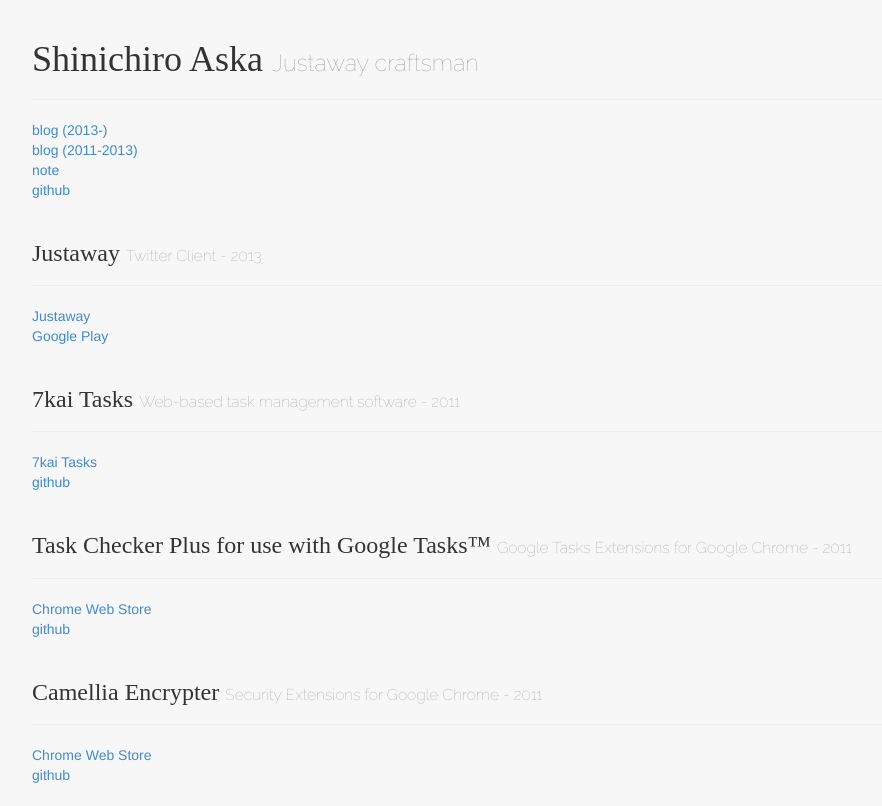
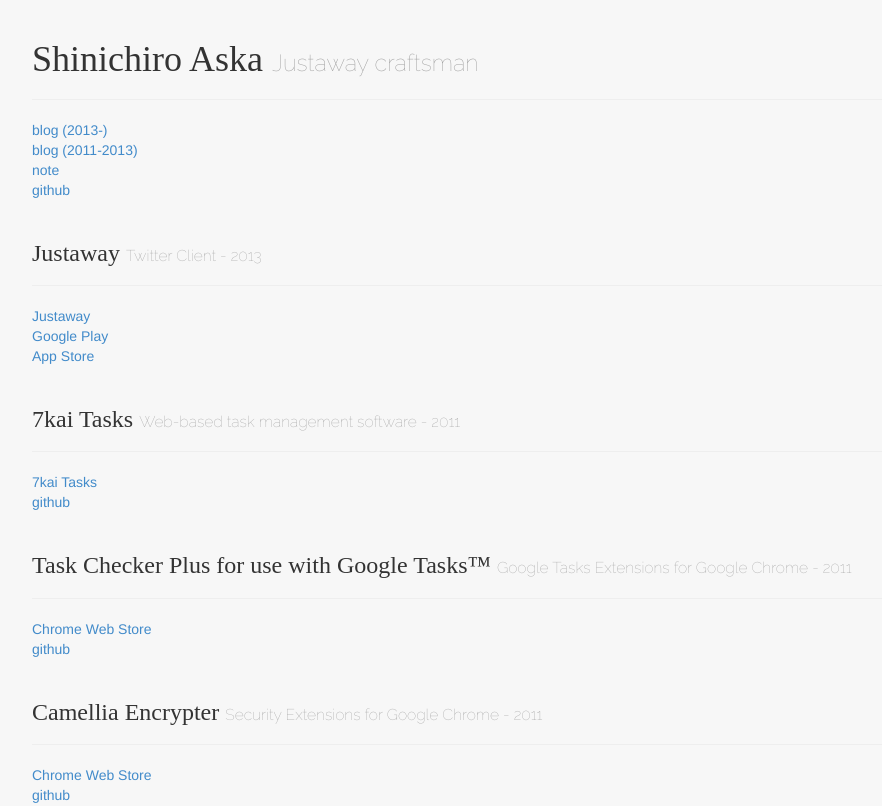
Before and after one commit to s-aska/aska.pw, a plain HTML site: page static/index.html in a window 1280 px wide. Shown: the top 806 px of the page, without its empty margins (38-920 px from the left). Drawn offline with Linux system fonts and the light colour scheme; a web font is replaced by a local one.

Commit message:
Add App Store

```diff
--- a/static/index.html
+++ b/static/index.html
@@ -123,6 +123,7 @@
 			<ul class="list-unstyled">
 				<li><a href="http://justaway.info/">Justaway</a></li>
 				<li><a href="https://play.google.com/store/apps/details?id=info.justaway">Google Play</a></li>
+				<li><a href="https://itunes.apple.com/jp/app/justaway/id884527819">App Store</a></li>
 			</ul>
 			<div class="page-header">
 				<h2>7kai Tasks <small>Web-based task management software - 2011</small></h2>
```
